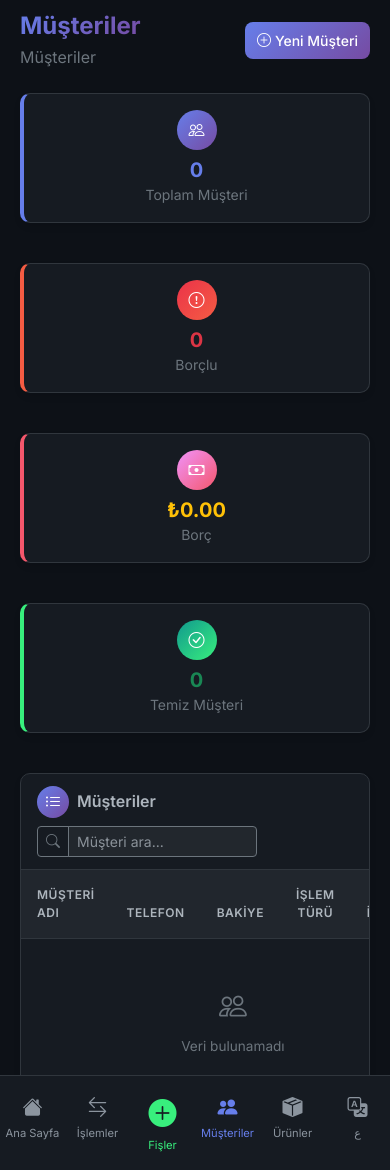
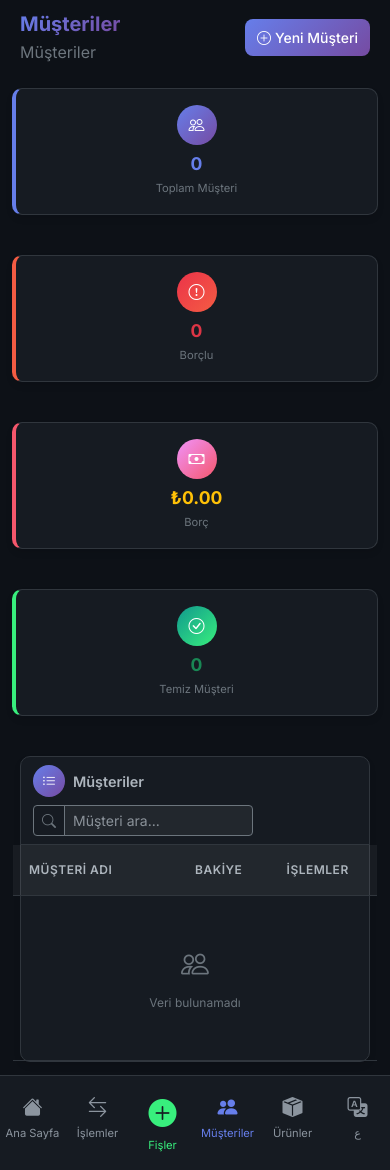
Before and after one commit to mahmutt44/muhasebe-pro, a Flask app: page /customers in a window 390 px wide. Shown: the part 56-1226 px from the top of the page. Run offline with Flask 3, Linux system fonts and the light colour scheme.

Commit message:
Mobil uyumluluk: Tablolarda bazı sütunları gizle ve responsive CSS ekle

```diff
--- a/templates/base.html
+++ b/templates/base.html
@@ -586,18 +586,84 @@
             }
 
             .table-responsive {
+                font-size: 0.75rem;
+                margin: 0 -0.5rem;
+                width: calc(100% + 1rem);
+            }
+
+            .table {
+                margin-bottom: 0;
+            }
+
+            .table td, .table th {
+                padding: 0.5rem 0.35rem;
+                font-size: 0.75rem;
+                white-space: nowrap;
+            }
+
+            /* Mobilde bazı sütunları gizle */
+            .table .hide-mobile {
+                display: none !important;
+            }
+
+            /* Mobilde işlem butonlarını küçült */
+            .btn-group-sm .btn {
+                padding: 0.25rem 0.4rem;
+                font-size: 0.75rem;
+            }
+
+            .btn-group-sm .btn i {
                 font-size: 0.8rem;
             }
 
             .badge {
-                font-size: 0.7rem;
-                padding: 0.35em 0.5em;
+                font-size: 0.65rem;
+                padding: 0.25em 0.4em;
             }
 
             /* Stack buttons on very small screens */
             .d-flex.justify-content-between.align-items-center {
                 flex-wrap: wrap;
                 gap: 0.5rem;
+            }
+
+            /* Kart başlıkları */
+            .card-header {
+                padding: 0.5rem 0.75rem;
+                font-size: 0.85rem;
+            }
+
+            .card-header h5, .card-header h6 {
+                font-size: 0.9rem;
+            }
+
+            /* İstatistik kartları */
+            .col-xl-3.col-md-6, .col-lg-3.col-md-6 {
+                padding-left: 0.25rem;
+                padding-right: 0.25rem;
+            }
+
+            .col-xl-3.col-md-6 .card-body, .col-lg-3.col-md-6 .card-body {
+                padding: 0.75rem 0.5rem;
+            }
+
+            .col-xl-3.col-md-6 h4, .col-lg-3.col-md-6 h4 {
+                font-size: 1.1rem;
+            }
+
+            .col-xl-3.col-md-6 small, .col-lg-3.col-md-6 small {
+                font-size: 0.7rem;
+            }
+
+            /* Sayfa başlıkları */
+            h2.fw-bold {
+                font-size: 1.25rem;
+            }
+
+            /* Fiş detay sayfası */
+            .col-lg-8, .col-lg-4 {
+                padding-left: 0.5rem;
+                padding-right: 0.5rem;
             }
         }
 
--- a/templates/customers.html
+++ b/templates/customers.html
@@ -88,9 +88,9 @@
                 <thead>
                     <tr>
                         <th>{{ t.customer_name }}</th>
-                        <th>{{ t.phone }}</th>
+                        <th class="hide-mobile">{{ t.phone }}</th>
                         <th class="text-end">{{ t.balance }}</th>
-                        <th class="text-center">{{ t.transaction_type }}</th>
+                        <th class="text-center hide-mobile">{{ t.transaction_type }}</th>
                         <th class="text-center">{{ t.actions }}</th>
                     </tr>
                 </thead>
@@ -110,7 +110,7 @@
                                 </div>
                             </div>
                         </td>
-                        <td>
+                        <td class="hide-mobile">
                             {% if customer.phone %}
                             <i class="bi bi-telephone text-secondary me-1"></i>{{ customer.phone }}
                             {% else %}
@@ -126,7 +126,7 @@
                             <span class="text-secondary">₺0.00</span>
                             {% endif %}
                         </td>
-                        <td class="text-center">
+                        <td class="text-center hide-mobile">
                             {% if customer.balance > 0 %}
                             <span class="badge" style="background: var(--danger-gradient);">{{ t.debtor }}</span>
                             {% elif customer.balance < 0 %}
--- a/templates/transactions.html
+++ b/templates/transactions.html
@@ -98,7 +98,7 @@
                 <thead>
                     <tr>
                         <th>{{ t.date }}</th>
-                        <th>{{ t.description }}</th>
+                        <th class="hide-mobile">{{ t.description }}</th>
                         <th class="text-center">{{ t.transaction_type }}</th>
                         <th class="text-end">{{ t.amount }}</th>
                         <th class="text-center">{{ t.actions }}</th>
@@ -110,7 +110,7 @@
                         <td>
                             <span class="fw-semibold">{{ transaction.date|format_date }}</span>
                         </td>
-                        <td>{{ transaction.description or '-' }}</td>
+                        <td class="hide-mobile">{{ transaction.description or '-' }}</td>
                         <td class="text-center">
                             <span class="badge" style="background: {{ 'var(--success-gradient)' if transaction.type == 'income' else 'var(--danger-gradient)' }};">
                                 <i class="bi bi-{{ 'arrow-up' if transaction.type == 'income' else 'arrow-down' }} me-1"></i>
```
Also changed, not shown: templates/products.html (+4 -4 lines), templates/receipt_detail.html (+8 -5 lines).
